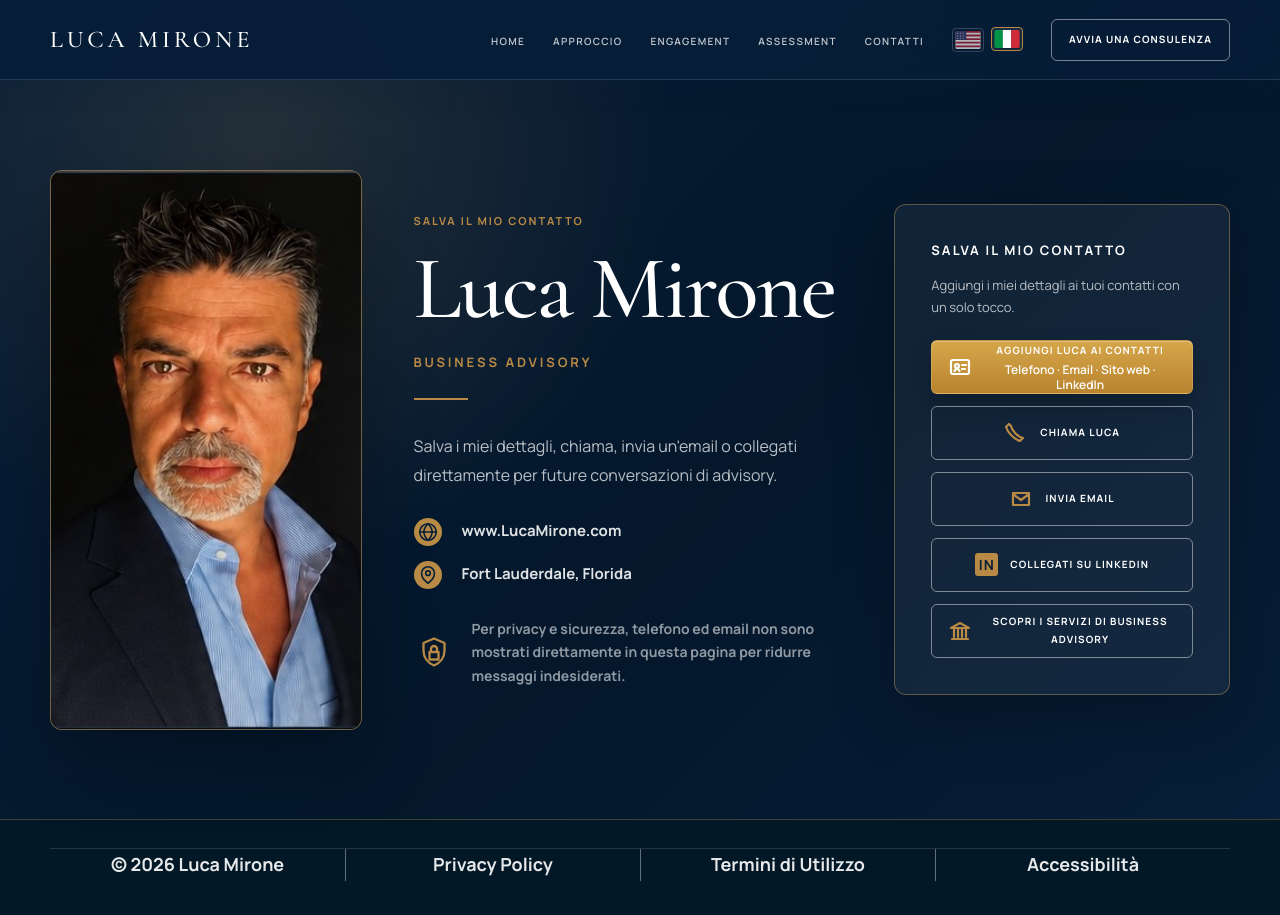
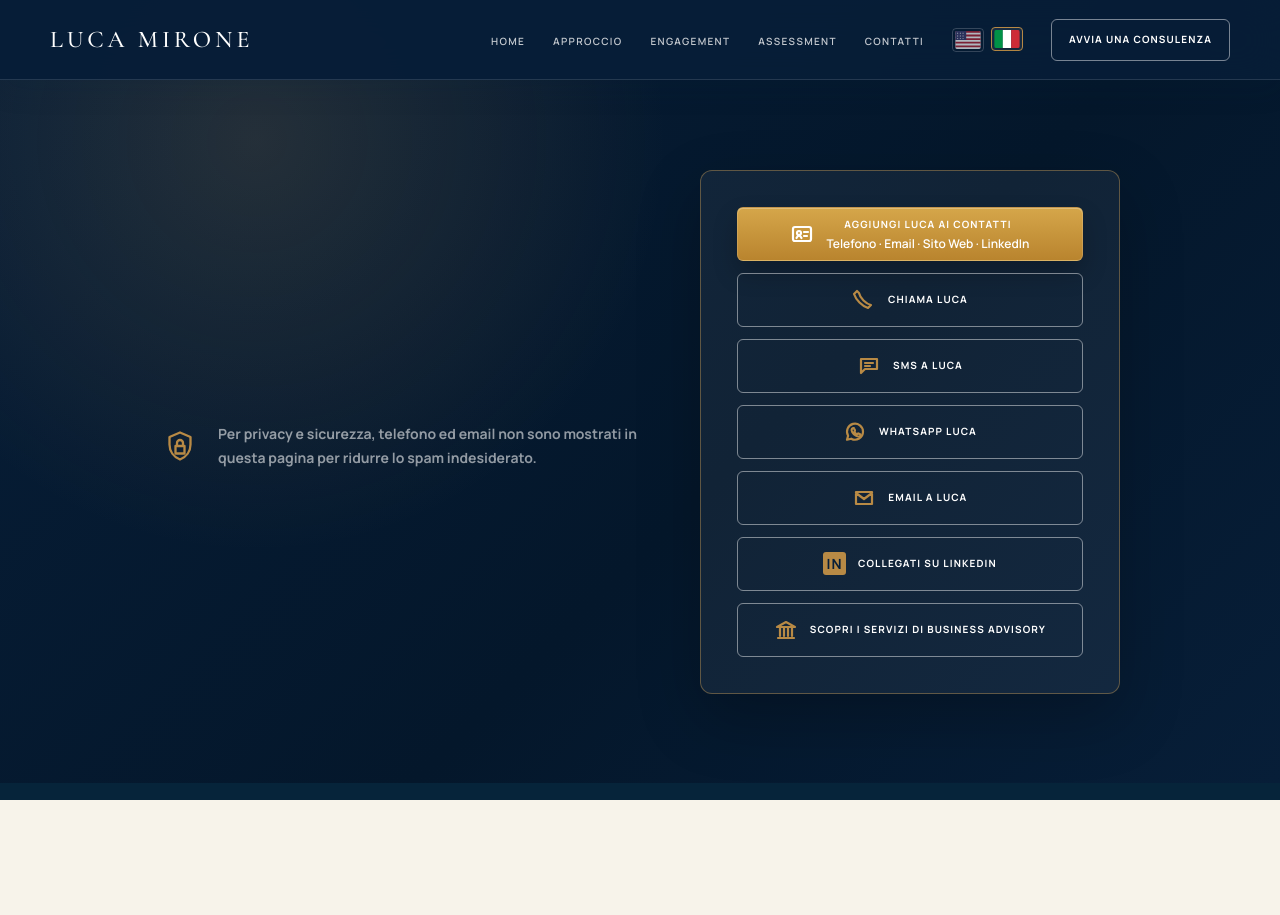
Before and after one commit to lucamirone/lucamirone.github.io, a plain HTML site: page it/contact/index.html in a window 1280 px wide. After the commit the page ends 800 px from the top, so only its background shows below. Drawn offline with nearby package versions, Linux system fonts and the light colour scheme.

Commit message:
Match Italian contact page to English layout

```diff
--- a/it/contact/index.html
+++ b/it/contact/index.html
@@ -5,7 +5,7 @@
     <meta name="viewport" content="width=device-width, initial-scale=1.0" />
     <meta
       name="description"
-      content="Salva il contatto Business Advisory di Luca Mirone, chiama, invia un'email, collegati su LinkedIn o scopri i servizi di advisory."
+      content="Salva il contatto Business Advisory di Luca Mirone, chiama, invia un SMS, scrivi su WhatsApp, invia un'email, collegati su LinkedIn o scopri i servizi di advisory."
     />
     <title>Salva Contatto Luca Mirone | Business Advisory</title>
     <link rel="preconnect" href="https://fonts.googleapis.com" />
@@ -16,12 +16,51 @@
     />
     <link rel="alternate" hreflang="en" href="https://www.lucamirone.com/contact/" />
     <link rel="alternate" hreflang="it" href="https://www.lucamirone.com/it/contact/" />
-    <link rel="stylesheet" href="../../styles.css?v=mobile-contact-footer-2-20260613" />
-    <script src="../../contact.js?v=qr-contact-20260613" defer></script>
+    <link rel="stylesheet" href="../../styles.css?v=contact-details-bottom-padding-20260616" />
+    <style>
+      .contact-page-clean .visually-hidden {
+        position: absolute !important;
+        width: 1px !important;
+        height: 1px !important;
+        padding: 0 !important;
+        margin: -1px !important;
+        overflow: hidden !important;
+        clip: rect(0 0 0 0) !important;
+        white-space: nowrap !important;
+        border: 0 !important;
+      }
+      .contact-page-clean .qr-contact-layout {
+        max-width: 960px;
+        grid-template-columns: minmax(320px, 1fr) minmax(300px, .86fr);
+      }
+      .contact-page-clean .qr-contact-hero {
+        min-height: auto;
+      }
+      @media (max-width: 560px) {
+        .contact-page-clean .qr-contact-hero {
+          padding-bottom: 70px;
+        }
+        .contact-page-clean .qr-contact-layout {
+          grid-template-columns: 1fr;
+        }
+        .contact-page-clean .qr-action-card {
+          order: 1;
+        }
+        .contact-page-clean .qr-contact-identity {
+          order: 2;
+          margin-top: -30px;
+          margin-left: 10px;
+        }
+        .contact-page-clean .qr-privacy-note span:last-child {
+          font-size: 15px;
+        }
+      }
+    </style>
+    <script src="../../contact.js?v=contact-actions-whatsapp-20260616" defer></script>
   </head>
-  <body class="contact-page">
+  <body class="contact-page contact-page-clean">
     <header class="site-header">
-      <a class="wordmark contact-wordmark" href="/it/" aria-label="Home Luca Mirone">
+      <a class="wordmark contact-wordmark" href="/it/" aria-label="Home">
         <span>Luca Mirone</span>
         <small>Business Advisory</small>
       </a>
@@ -56,48 +95,28 @@
     <main id="top">
       <section class="qr-contact-hero" aria-labelledby="contact-heading">
         <div class="section-shell qr-contact-layout">
-          <figure class="qr-contact-portrait">
-            <img src="../../luca-mirone-portrait.jpg" alt="Ritratto di Luca Mirone" />
-          </figure>
-
           <div class="qr-contact-identity">
-            <p class="qr-contact-label">Salva il mio contatto</p>
-            <h1 id="contact-heading">Luca Mirone</h1>
-            <p class="qr-contact-subtitle">Business Advisory</p>
-            <p class="qr-contact-intro">
-              Salva i miei dettagli, chiama, invia un'email o collegati direttamente per future conversazioni di advisory.
-            </p>
-            <ul class="qr-visible-details" aria-label="Dettagli visibili">
-              <li><span class="qr-detail-icon" aria-hidden="true"><svg viewBox="0 0 24 24"><circle cx="12" cy="12" r="9"></circle><path d="M3 12h18M12 3c3 3 4.5 6 4.5 9S15 18 12 21c-3-3-4.5-6-4.5-9S9 6 12 3Z"></path></svg></span><span>www.LucaMirone.com</span></li>
-              <li><span class="qr-detail-icon" aria-hidden="true"><svg viewBox="0 0 24 24"><path d="M12 21s7-5.1 7-11a7 7 0 1 0-14 0c0 5.9 7 11 7 11Z"></path><circle cx="12" cy="10" r="2.5"></circle></svg></span><span>Fort Lauderdale, Florida</span></li>
-            </ul>
+            <h1 id="contact-heading" class="visually-hidden">Pagina contatti</h1>
             <p class="qr-privacy-note">
               <span class="qr-lock-icon" aria-hidden="true"><svg viewBox="0 0 24 24"><path d="M12 3 5 6v5c0 4.6 2.8 8.4 7 10 4.2-1.6 7-5.4 7-10V6l-7-3Z"></path><path d="M9 12h6v5H9v-5Zm1-1v-1a2 2 0 0 1 4 0v1"></path></svg></span>
-              <span>Per privacy e sicurezza, telefono ed email non sono mostrati direttamente in questa pagina per ridurre messaggi indesiderati.</span>
+              <span>Per privacy e sicurezza, telefono ed email non sono mostrati in questa pagina per ridurre lo spam indesiderato.</span>
             </p>
           </div>
 
           <aside class="qr-action-card" aria-labelledby="save-card-heading">
-            <h2 id="save-card-heading">Salva il mio contatto</h2>
-            <p>Aggiungi i miei dettagli ai tuoi contatti con un solo tocco.</p>
+            <h2 id="save-card-heading" class="visually-hidden">Azioni di contatto</h2>
             <div class="qr-action-list">
-              <a class="button button-gold qr-download-button" href="../../luca-mirone-contact.vcf" download="luca-mirone-contact.vcf" type="text/vcard"><span class="button-icon" aria-hidden="true"><svg viewBox="0 0 24 24"><rect x="3" y="5" width="18" height="14" rx="2"></rect><circle cx="9" cy="11" r="2"></circle><path d="M6.5 16c.7-1.5 1.8-2.3 2.5-2.3s1.8.8 2.5 2.3M14 10h4M14 14h3"></path></svg></span><span>Aggiungi Luca ai Contatti <small>Telefono · Email · Sito web · LinkedIn</small></span></a>
-              <a class="button button-outline" href="#" data-contact-action="call"><span class="button-icon" aria-hidden="true"><svg viewBox="0 0 24 24"><path d="M7 5c1 5 7 11 12 12l-3 3c-6-2-12-8-14-14l3-3 2 2Z" /></svg></span><span>Chiama Luca</span></a>
-              <a class="button button-outline" href="#" data-contact-action="email"><span class="button-icon" aria-hidden="true"><svg viewBox="0 0 24 24"><path d="M4 6h16v12H4V6Zm0 1 8 6 8-6" /></svg></span><span>Invia email</span></a>
-              <a class="button button-outline" href="https://www.linkedin.com/in/lucamirone/" target="_blank" rel="noreferrer"><span class="button-icon button-icon-linkedin" aria-hidden="true">in</span><span>Collegati su LinkedIn</span></a>
-              <a class="button button-outline" href="/it/#engagement"><span class="button-icon" aria-hidden="true"><svg viewBox="0 0 24 24"><path d="M4 20h16M6 18V9m4 9V9m4 9V9m4 9V9M3 9h18L12 4 3 9Z" /></svg></span><span>Scopri i servizi di Business Advisory</span></a>
+              <a class="button button-gold qr-download-button" href="../../luca-mirone-contact.vcf" download="luca-mirone-contact.vcf" type="text/vcard"><span class="button-icon" aria-hidden="true"><svg viewBox="0 0 24 24"><rect x="3" y="5" width="18" height="14" rx="2"></rect><circle cx="9" cy="11" r="2"></circle><path d="M6.5 16c.7-1.5 1.8-2.3 2.5-2.3s1.8.8 2.5 2.3M14 10h4M14 14h3"></path></svg></span><span>AGGIUNGI LUCA AI CONTATTI <small>Telefono · Email · Sito Web · LinkedIn</small></span></a>
+              <a class="button button-outline" href="#" data-contact-action="call"><span class="button-icon" aria-hidden="true"><svg viewBox="0 0 24 24"><path d="M7 5c1 5 7 11 12 12l-3 3c-6-2-12-8-14-14l3-3 2 2Z" /></svg></span><span>CHIAMA LUCA</span></a>
+              <a class="button button-outline" href="#" data-contact-action="text"><span class="button-icon" aria-hidden="true"><svg viewBox="0 0 24 24"><path d="M4 5h16v10H8l-4 4V5Z"></path><path d="M8 9h8M8 12h5"></path></svg></span><span>SMS A LUCA</span></a>
+              <a class="button button-outline" href="#" data-contact-action="whatsapp"><span class="button-icon" aria-hidden="true"><svg viewBox="0 0 24 24"><path d="M20 11.7a8 8 0 0 1-11.8 7l-4.2 1 1.1-4A8 8 0 1 1 20 11.7Z"></path><path d="M9.5 8.7c.2-.5.4-.5.7-.5h.5c.2 0 .4.1.5.4l.7 1.7c.1.2.1.4 0 .6l-.4.5c-.1.2-.1.3 0 .5.5 1 1.3 1.8 2.3 2.3.2.1.4.1.5 0l.6-.7c.2-.2.4-.2.6-.1l1.7.8c.3.1.4.3.4.6 0 .8-.7 1.6-1.5 1.7-1.6.2-4.9-1.1-6.8-4.3-1-1.7-.7-3-.3-3.5Z"></path></svg></span><span>WHATSAPP LUCA</span></a>
+              <a class="button button-outline" href="#" data-contact-action="email"><span class="button-icon" aria-hidden="true"><svg viewBox="0 0 24 24"><path d="M4 6h16v12H4V6Zm0 1 8 6 8-6" /></svg></span><span>EMAIL A LUCA</span></a>
+              <a class="button button-outline" href="https://www.linkedin.com/in/lucamirone/" target="_blank" rel="noreferrer"><span class="button-icon button-icon-linkedin" aria-hidden="true">in</span><span>COLLEGATI SU LINKEDIN</span></a>
+              <a class="button button-outline" href="/it/#engagement"><span class="button-icon" aria-hidden="true"><svg viewBox="0 0 24 24"><path d="M4 20h16M6 18V9m4 9V9m4 9V9m4 9V9M3 9h18L12 4 3 9Z" /></svg></span><span>SCOPRI I SERVIZI DI BUSINESS ADVISORY</span></a>
             </div>
           </aside>
         </div>
       </section>
     </main>
-    <footer class="qr-page-footer">
-      <div class="footer-bottom-row">
-        <p>&copy; 2026 Luca Mirone</p>
-        <a href="../../privacy-policy/">Privacy Policy</a>
-        <a href="../../terms-it.html">Termini di Utilizzo</a>
-        <a href="../../privacy-policy/#accessibility">Accessibilità</a>
-      </div>
-    </footer>
   </body>
 </html>
```
